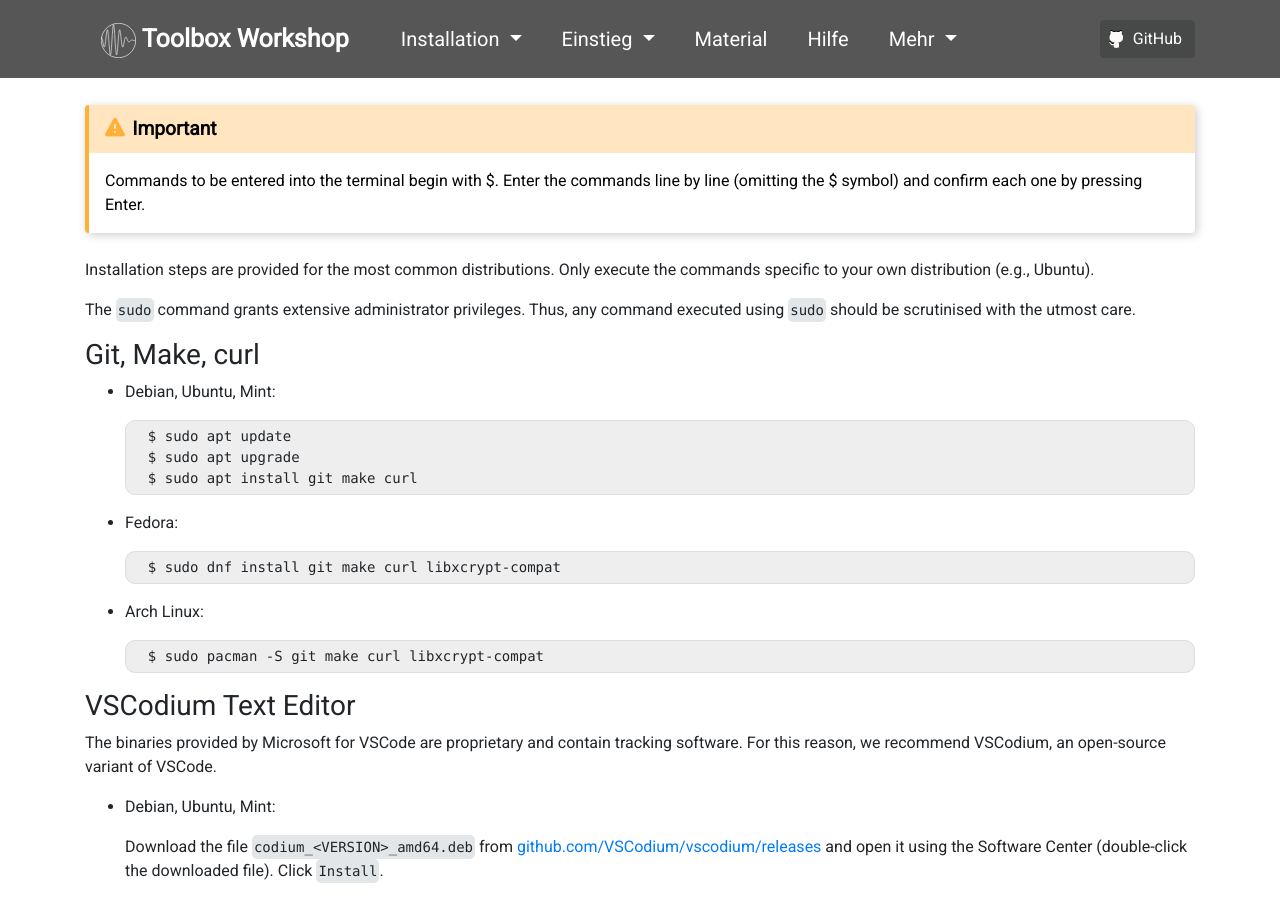
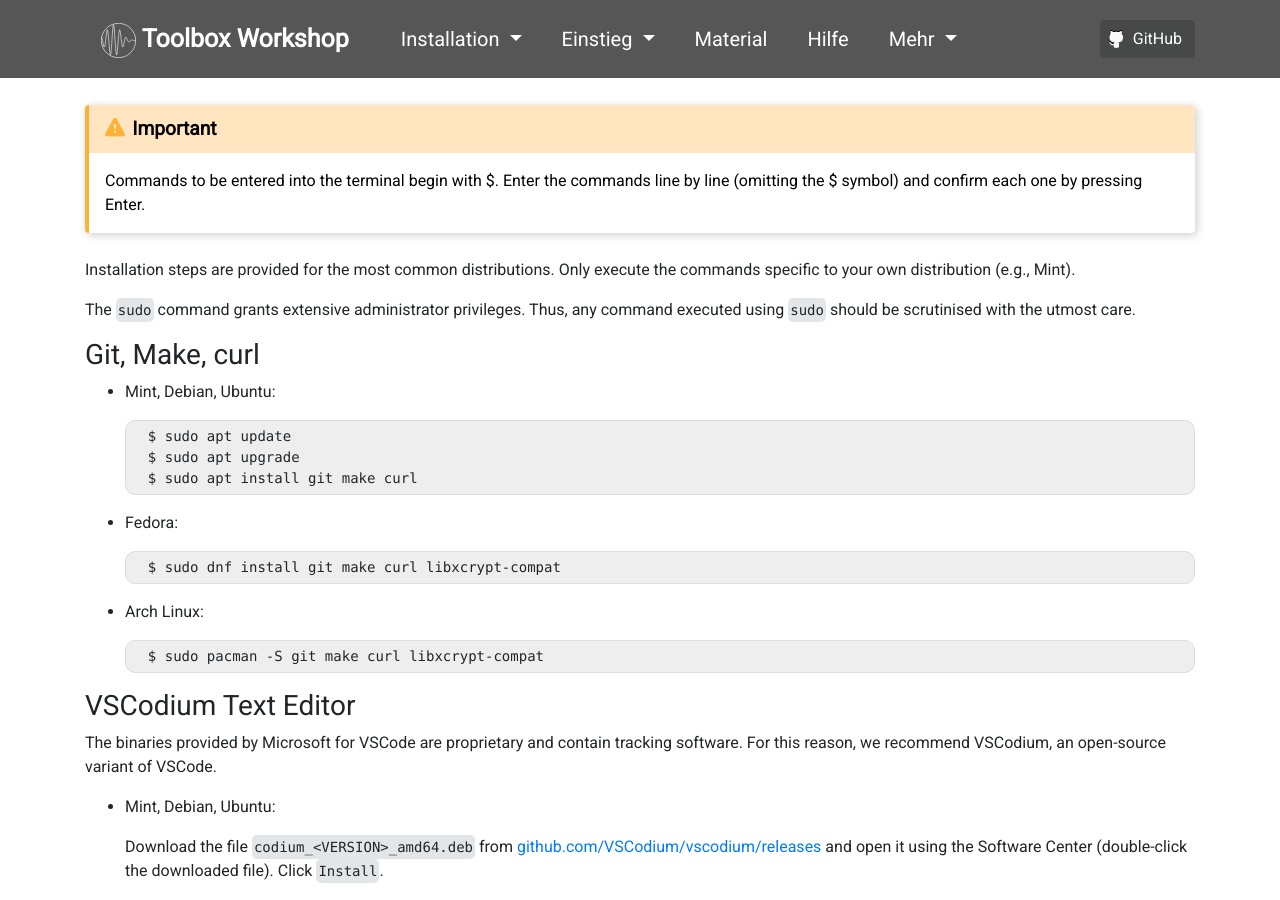
Before and after one commit to pep-dortmund/homepage-toolbox, a Jekyll site: the page built from install/linux_en.md, in a window 1280 px wide and 900 px high, scrolled down 276 px. Built offline with Jekyll 4.4.1, drawn with Linux system fonts in a browser that asks for light colours; nearby versions of some CDN libraries.

Commit message:
Update linux_en.md
Changed Linux distro listed first to Mint (> Debian > Ubuntu) from Debian > Ubuntu > Mint

```diff
--- a/install/linux_en.md
+++ b/install/linux_en.md
@@ -25,14 +25,14 @@
 %}
 
 Installation steps are provided for the most common distributions.
-Only execute the commands specific to your own distribution (e.g., Ubuntu).
+Only execute the commands specific to your own distribution (e.g., Mint).
 
 The `sudo` command grants extensive administrator privileges.
 Thus, any command executed using `sudo` should be scrutinised with the utmost care.
 
 ### Git, Make, curl
 
-- Debian, Ubuntu, Mint:
+- Mint, Debian, Ubuntu:
 
         $ sudo apt update
         $ sudo apt upgrade
@@ -52,7 +52,7 @@
 and contain tracking software. For this reason, we recommend VSCodium,
 an open-source variant of VSCode.
 
-- Debian, Ubuntu, Mint:
+- Mint, Debian, Ubuntu:
 
   Download the file `codium_<VERSION>_amd64.deb` from
   [github.com/VSCodium/vscodium/releases](https://github.com/VSCodium/vscodium/releases){:target="_blank"} and open it using
```
